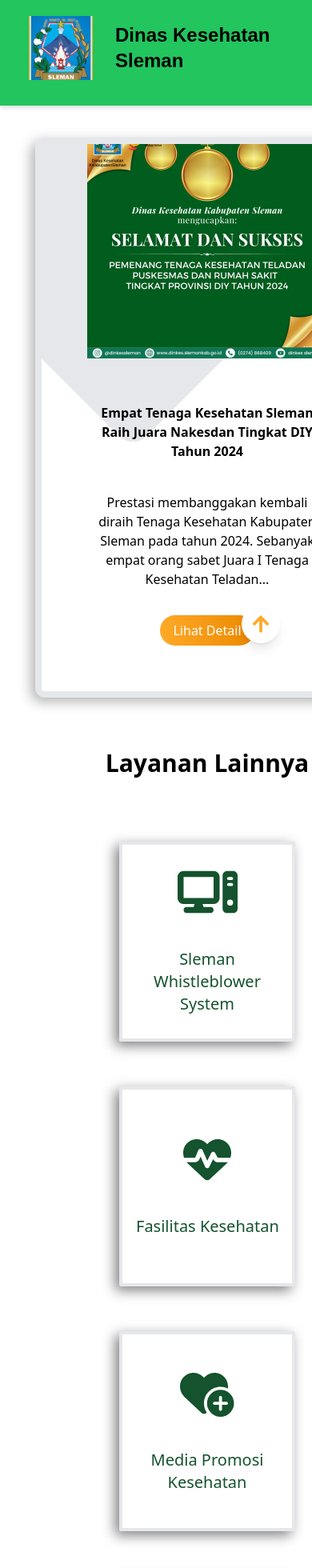
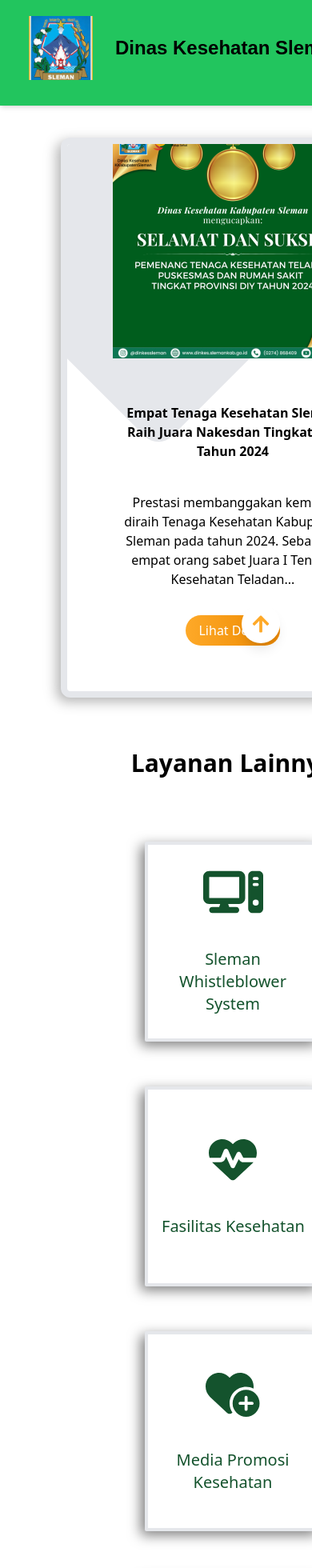
Before and after one commit to sehad123/dinkes_sleman, a React (Vite) app: page / in a window 390 px wide. Shown: the top 1960 px of the page at 80% size. Built offline with nearby package versions, Linux system fonts and the light colour scheme.

Commit message:
responsive

```diff
--- a/src/components/Banner/Artikel.jsx
+++ b/src/components/Banner/Artikel.jsx
@@ -64,14 +64,14 @@
 
   return (
     <>
-      <div className=" lg:translate-x-0 translate-x-16 text-center mt-10 max-w-[600px] mx-auto">
+      <div className=" lg:translate-x-0 translate-x-24 text-center mt-10 max-w-[600px] mx-auto">
         <h1 data-aos="fade-up" className="text-3xl font-bold">
           Informasi Terbaru
         </h1>
         {/* Dropdown untuk memilih bulan */}
       </div>
 
-      <div className=" lg:translate-x-0 translate-x-16 min-h-[550px] flex flex-wrap justify-center items-center lg:py-12 py-0 px-8">
+      <div className=" lg:translate-x-0 translate-x-24 min-h-[550px] flex flex-wrap justify-center items-center lg:py-12 py-0 px-8">
         {/* Mapping data untuk membuat container */}
         {contents.map((content) => (
           <div key={content.id} className="my-20 container w-full sm:w-1/1 lg:w-1/2">
--- a/src/components/Form/Form.jsx
+++ b/src/components/Form/Form.jsx
@@ -53,7 +53,7 @@
   };
 
   return (
-    <div className="lg:translate-x-0 translate-x-16 dark:pb-10">
+    <div className="lg:translate-x-0 translate-x-24 dark:pb-10">
       {/* Modal Konfirmasi */}
       {showModal && (
         <div className="fixed z-10 inset-0 overflow-y-auto">
--- a/src/components/Hero/Hero.jsx
+++ b/src/components/Hero/Hero.jsx
@@ -44,7 +44,7 @@
   };
 
   return (
-    <div className="relative lg:translate-x-0 translate-x-16 container overflow-hidden w-[430px] lg:w-screen lg:h-[400px] h-[700px] bg-white lg:border-4 border-8 mt-10 dark:mt-0 rounded-xl flex justify-center items-center dark:bg-gray-950 dark:text-white duration-200 drop-shadow-[-5px_5px_8px_rgba(0,0,0,0.3)] ">
+    <div className="relative lg:translate-x-0 translate-x-24 container overflow-hidden w-[430px] lg:w-screen lg:h-[400px] h-[700px] bg-white lg:border-4 border-8 mt-10 dark:mt-0 rounded-xl flex justify-center items-center dark:bg-gray-950 dark:text-white duration-200 drop-shadow-[-5px_5px_8px_rgba(0,0,0,0.3)] ">
       {/* background pattern */}
       <div className="h-[600px] w-[600px] bg-gray-200 dark:bg-gray-700 absolute -top-1/2 right-0 rounded-3xl rotate-45 -z[8]"></div>
       {/* hero section */}
--- a/src/components/Navbar/Navbar.jsx
+++ b/src/components/Navbar/Navbar.jsx
@@ -137,7 +137,7 @@
     window.scrollTo({ top: document.documentElement.scrollHeight, behavior: "smooth" });
   };
   return (
-    <div className="shadow-md bg-white dark:bg-gray-900 w-[500px] lg:w-screen dark:text-white duration-200 relative z-40">
+    <div className="shadow-md bg-white dark:bg-gray-900 w-[550px] lg:w-screen dark:text-white duration-200 relative z-40">
       {/* Upper Navbar */}
       <div className="lg:px-10 bg-green-500 py-2 sm:h-[150px] lg:h-[130px]">
         <div className="container mt-3 sm: flex justify-between items-center">
--- a/src/components/OtherMenu/Other.jsx
+++ b/src/components/OtherMenu/Other.jsx
@@ -78,14 +78,14 @@
 const Other = () => {
   return (
     <>
-      <div className=" lg:translate-x-0 translate-x-16 text-center mt-16 max-w-[600px] mx-auto">
+      <div className=" lg:translate-x-0 translate-x-24 text-center mt-16 max-w-[600px] mx-auto">
         <h1 data-aos="fade-up" className="text-3xl font-bold">
           Layanan Lainnya
         </h1>
         {/* Dropdown untuk memilih bulan */}
       </div>
 
-      <div className="container lg:translate-x-0 translate-x-16 mx-auto px-4 py-20 ">
+      <div className="container lg:translate-x-0 translate-x-24 mx-auto px-4 py-20 ">
         <div data-aos="fade-up" className="container w-max grid grid-cols-1 sm:grid-cols-2 lg:grid-cols-4 gap-14">
           {Menu1.map((content, index) => (
             <Link key={index} to={content.link} className="text-lg">
--- a/src/components/Testimonials/Testimonials.jsx
+++ b/src/components/Testimonials/Testimonials.jsx
@@ -176,13 +176,13 @@
 const Other = () => {
   return (
     <>
-      <div className=" lg:translate-x-0 translate-x-16 text-center mt-20 lg:mb-2 mb-10 max-w-[600px] mx-auto">
+      <div className=" lg:translate-x-0 translate-x-24 text-center mt-20 lg:mb-2 mb-10 max-w-[600px] mx-auto">
         <h1 data-aos="fade-up" className="text-3xl font-bold">
           Informasi Lainnya
         </h1>
         {/* Dropdown untuk memilih bulan */}
       </div>
-      <div className=" translate-x-16 container px-6 py-5 -mb-24 lg:-translate-x-24">
+      <div className=" translate-x-24 container px-6 py-5 -mb-24 lg:-translate-x-24">
         <div data-aos="fade-up" className="container grid grid-cols-1 sm:grid-cols-2 gap-10">
           {/* Highlighted image */}
           <div className="lg:col-span-1 lg:w-[550px] lg:ml-44 w-[350px] lg:mt-6">
```
